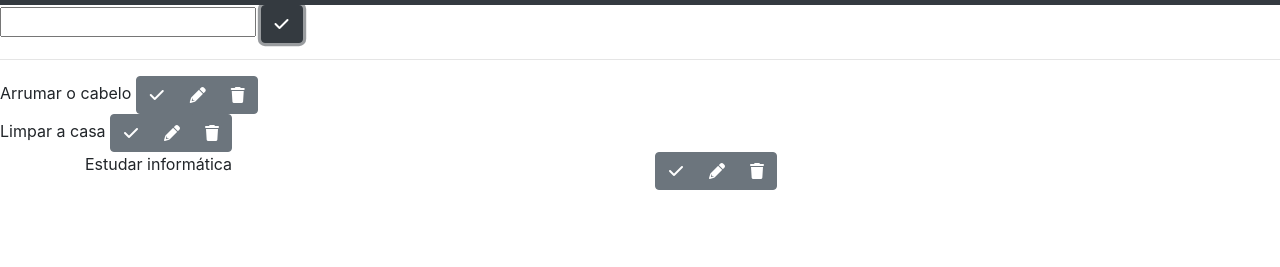
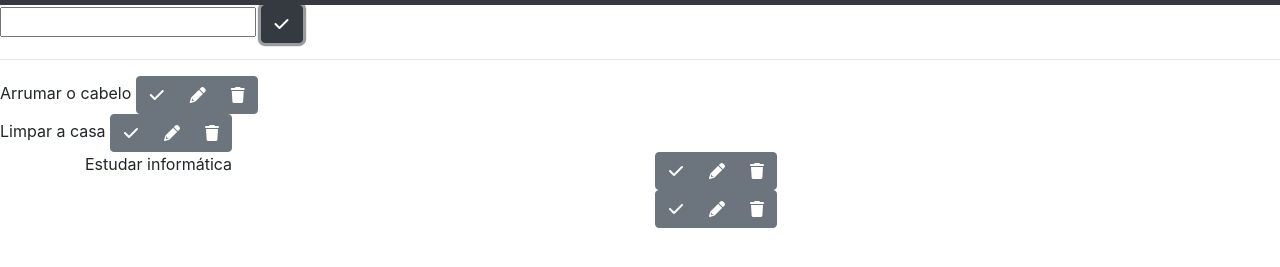
Before and after one commit to artucorreia/lista-tarefas, a plain HTML site: page index.html in a window 1280 px wide. Both pictures are taken after a click on the button 281 px from the left and 85 px from the top of the page. Shown: the part 61-328 px from the top of the page. Drawn offline with nearby package versions, Linux system fonts and the light colour scheme.

Commit message:
iniciei o script

```diff
--- a/index.html
+++ b/index.html
@@ -48,7 +48,7 @@
       </button> <!-- icon: + -->
     </div>
     <hr>
-    <div class="tasks">
+    <div id='tasks'>
       <div class="task">
         Arrumar o cabelo
         <div class="btn-group mr-2" role="group" aria-label="Segundo grupo">
@@ -78,8 +78,6 @@
         </div>
       </div>
       <div class="container">
-
-
         <div class="row">
           <div class="col">
             <div class="task">
--- a/js/script.js
+++ b/js/script.js
@@ -0,0 +1,59 @@
+const createAndOrganizeElements = (task) => {
+    console.log(task)
+    const divRow = window.document.createElement('div');
+    divRow.className = 'row';
+    const divColTask = window.document.createElement('div');
+    divColTask.className = 'col';
+    const divColBtns = window.document.createElement('div');
+    divColBtns.className = 'col';
+    const divTask = window.document.createElement('div');
+    divTask.className = 'task';
+    const divGroupBtns = window.document.createElement('div');
+    divGroupBtns.className = 'btn-group mr-2';
+    divGroupBtns.ariaRoleDescription = 'group';
+    divGroupBtns.ariaLabel = 'Segundo grupo';
+    const btnCheck = window.document.createElement('button');
+    btnCheck.className = 'btn btn-secondary';
+    const btnEdit = window.document.createElement('button');
+    btnEdit.className = 'btn btn-secondary';
+    const btnDelete = window.document.createElement('button');
+    btnDelete.className = 'btn btn-secondary';
+    const iconCheck = window.document.createElement('i');
+    iconCheck.className = 'fas fa-check';
+    const iconEdit = window.document.createElement('i');
+    iconEdit.className = 'fas fa-pencil';
+    const iconDelete = window.document.createElement('i');
+    iconDelete.className = 'fas fa-trash';
+    divRow.appendChild(divColTask);
+    divColTask.appendChild(divTask);
+    divTask.innerHTML = `${task.name}`;
+    divRow.appendChild(divColBtns);
+    divColBtns.appendChild(divGroupBtns);
+    divGroupBtns.appendChild(btnCheck);
+    btnCheck.appendChild(iconCheck);
+    divGroupBtns.appendChild(btnEdit);
+    btnEdit.appendChild(iconEdit);
+    divGroupBtns.appendChild(btnDelete);
+    btnDelete.appendChild(iconDelete);
+    return divRow;
+};
+
+// nova tarefa
+var tasks = [];
+const createTask = (t) => {
+    return {
+        'name': t,
+        'status': false
+    };
+};
+const divTasks = window.document.getElementById('tasks');
+const createNewTask = window.document.getElementById('createNewTask');
+createNewTask.addEventListener('click', () => {
+    let newTasktxt = window.document.getElementById('newTask');
+    let newTaskName = newTasktxt.value;
+    const task = createTask(newTaskName);
+    tasks.push(task);
+    tasks.forEach((task) => {
+        divTasks.appendChild(createAndOrganizeElements(task));
+    })
+});
```
Also changed, not shown: img/checklist.webp (deleted).
